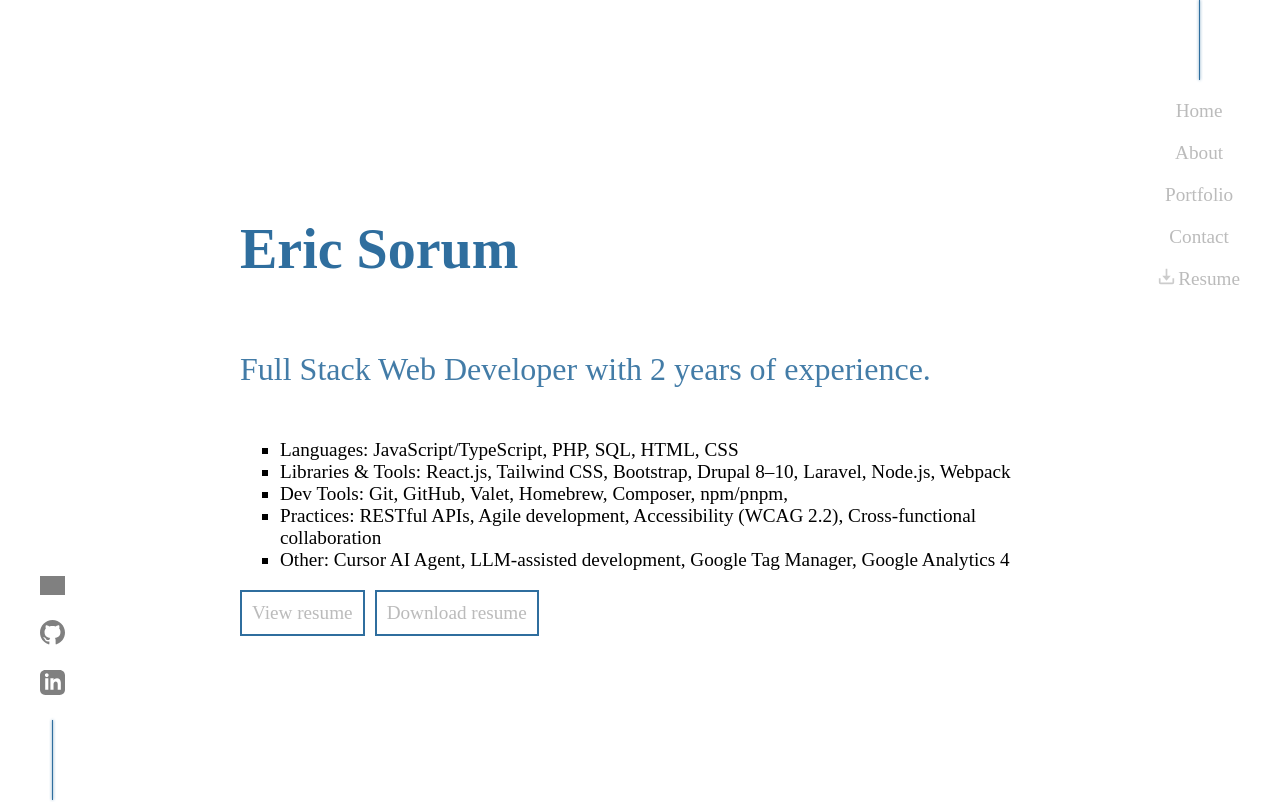
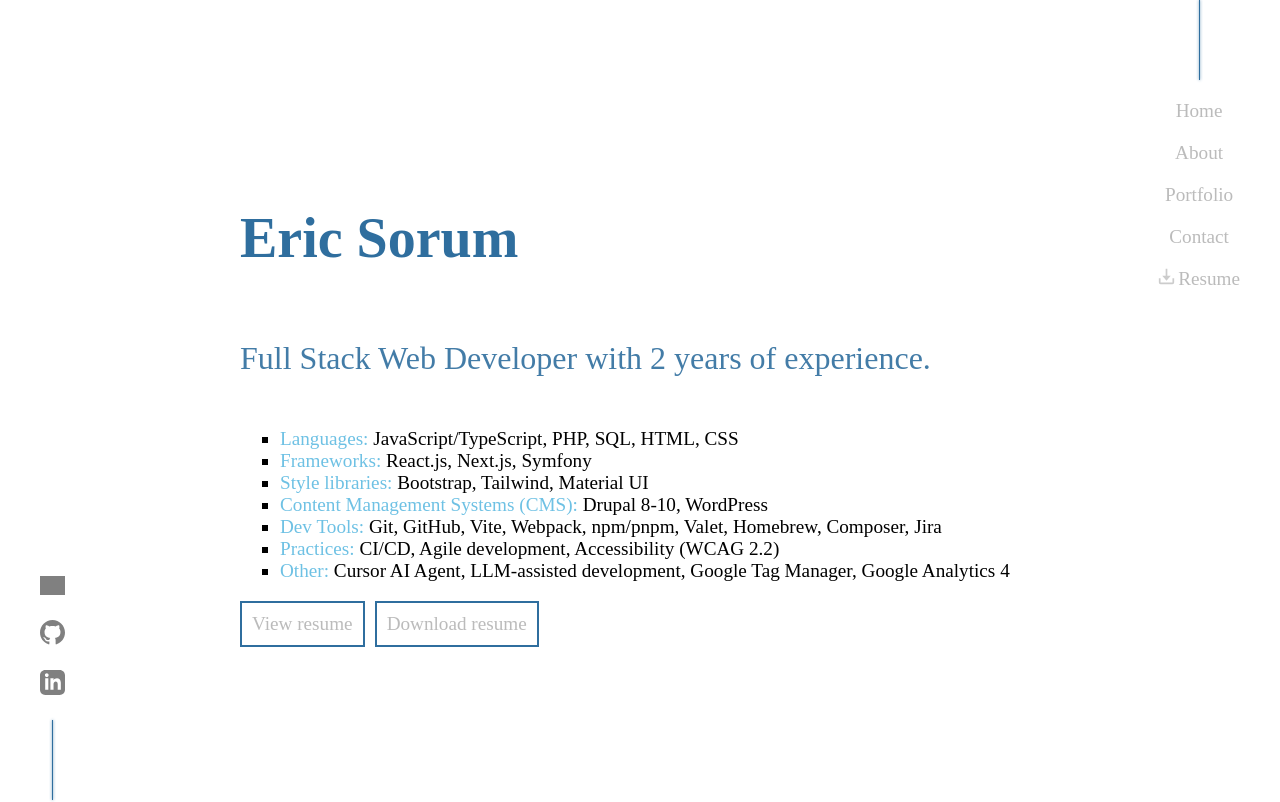
Before and after one commit to EricSorum/portfolio-site, a React (Vite) app: page / in a window 1280 px wide. Shown: the top 802 px of the page. Built offline with nearby package versions, Linux system fonts and the light colour scheme; grey boxes are pictures that could not be loaded.

Commit message:
Styled skill list.

```diff
--- a/src/components/Home.jsx
+++ b/src/components/Home.jsx
@@ -13,11 +13,13 @@ function Home() {
           Full Stack Web Developer with 2 years of experience.
         </p>
         <ul>
-          <li>Languages: JavaScript/TypeScript, PHP, SQL, HTML, CSS</li>
-          <li>Libraries & Tools: React.js, Tailwind CSS, Bootstrap, Drupal 8–10, Laravel, Node.js, Webpack</li>
-          <li>Dev Tools: Git, GitHub, Valet, Homebrew, Composer, npm/pnpm, </li>
-          <li>Practices: RESTful APIs, Agile development, Accessibility (WCAG 2.2), Cross-functional collaboration</li>
-          <li>Other: Cursor AI Agent, LLM-assisted development, Google Tag Manager, Google Analytics 4</li>
+          <li><span className={style.skillCategory}>Languages:</span> JavaScript/TypeScript, PHP, SQL, HTML, CSS</li>
+          <li><span className={style.skillCategory}>Frameworks:</span> React.js, Next.js, Symfony</li>
+          <li><span className={style.skillCategory}>Style libraries:</span> Bootstrap, Tailwind, Material UI </li>
+          <li><span className={style.skillCategory}>Content Management Systems (CMS):</span> Drupal 8-10, WordPress</li>
+          <li><span className={style.skillCategory}>Dev Tools:</span> Git, GitHub, Vite, Webpack, npm/pnpm, Valet, Homebrew, Composer, Jira</li>
+          <li><span className={style.skillCategory}>Practices:</span> CI/CD, Agile development, Accessibility (WCAG 2.2)</li>
+          <li><span className={style.skillCategory}>Other:</span> Cursor AI Agent, LLM-assisted development, Google Tag Manager, Google Analytics 4</li>
         </ul>
         <div className={style.resumeButtons}>
           <a href={resume}>
--- a/src/style/Home.module.css
+++ b/src/style/Home.module.css
@@ -72,3 +72,7 @@
   border: solid var(--deep-steel) 2px;
   padding: 10px;
 }
+
+.skillCategory {
+  color: var(--saturated-sky);
+}
--- a/src/style/variables.css
+++ b/src/style/variables.css
@@ -8,5 +8,5 @@
     0px 26px 33px -13px rgba(30, 31, 37, 0.10),
     0px 6px 54px 0px rgba(30, 31, 37, 0.06),
     0px 10px 8px -9px rgba(30, 31, 37, 0.15);
-    --transition-time: 500ms;
+    --transition-time: 400ms;
 }
```
